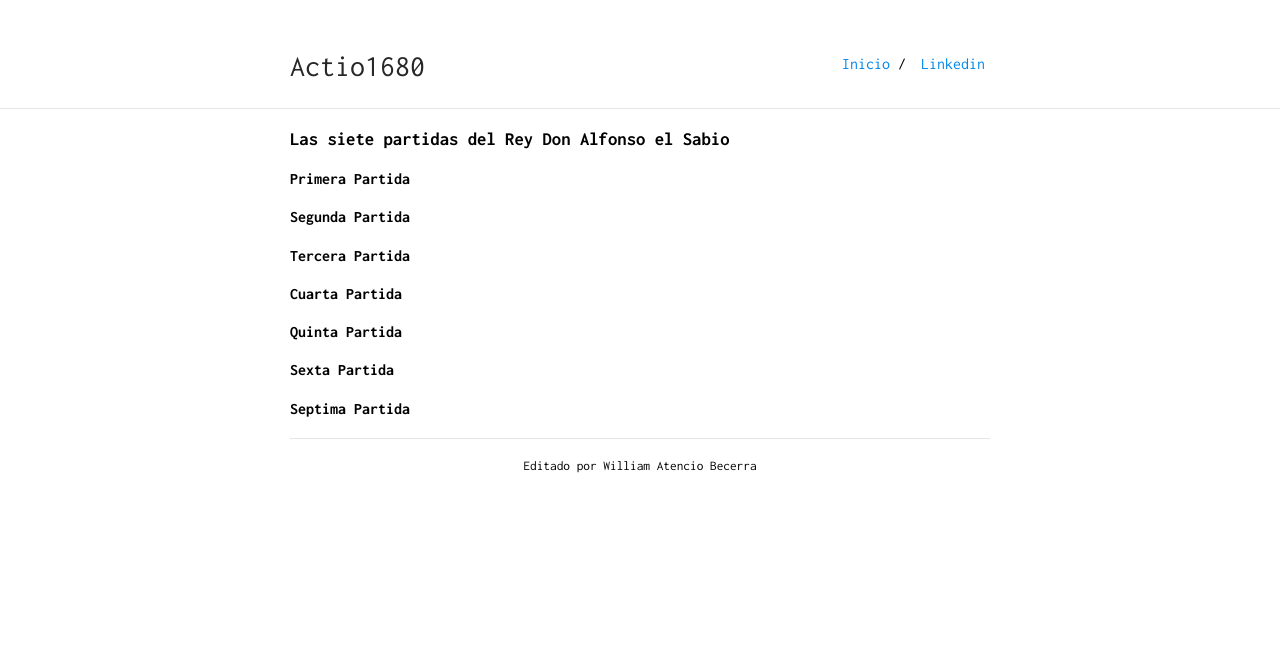
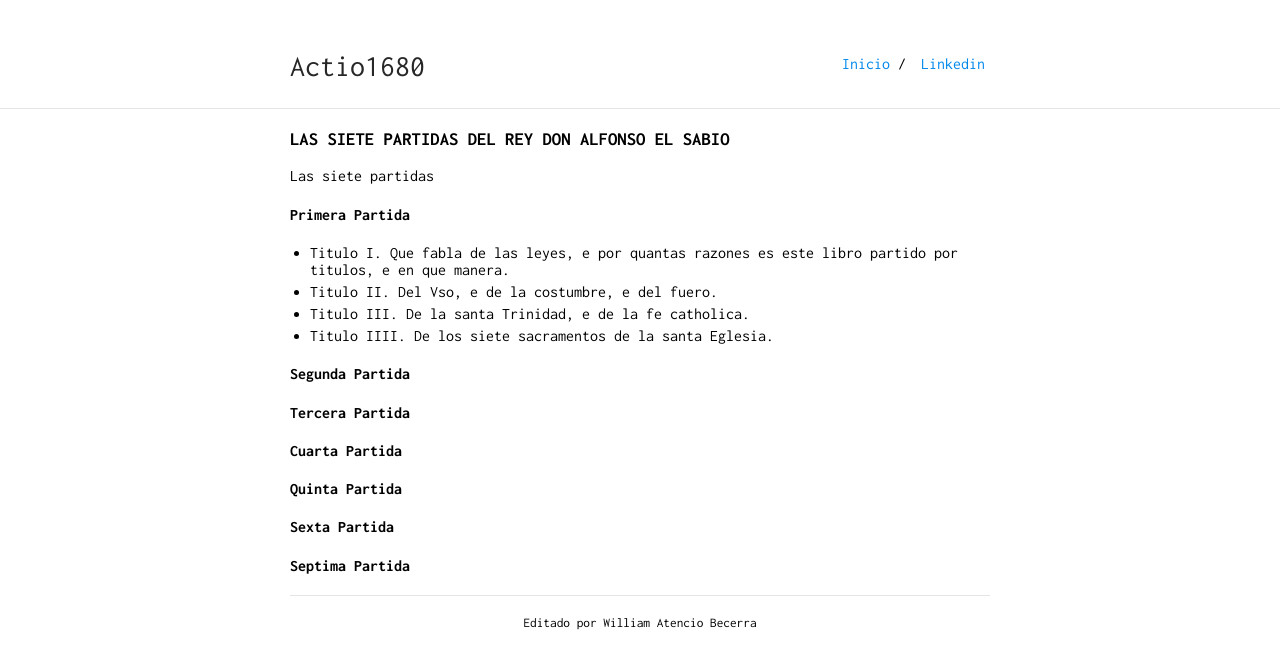
Before and after one commit to actio1680/actio1680.github.io, a Jekyll site: the page built from paginas/sietepartidas.md, in a window 1280 px wide. Shown: the top 669 px of the page. Built offline with Jekyll 4.4.1, drawn with Linux system fonts in a browser that asks for light colours; our own code applies the rules of GitHub Pages for plain Markdown files.

Commit message:
Update sietepartidas.md

```diff
--- a/paginas/sietepartidas.md
+++ b/paginas/sietepartidas.md
@@ -1,9 +1,15 @@
 ---
 layout: default
 ---
-### Las siete partidas del Rey Don Alfonso el Sabio
+### LAS SIETE PARTIDAS DEL REY DON ALFONSO EL SABIO
+Las siete partidas
 
 #### Primera Partida
+
+- Titulo I. Que fabla de las leyes, e por quantas razones es este libro partido por titulos, e en que manera.
+- Titulo II. Del Vso, e de la costumbre, e del fuero.
+- Titulo III. De la santa Trinidad, e de la fe catholica.
+- Titulo IIII. De los siete sacramentos de la santa Eglesia.
 
 #### Segunda Partida
 
```
